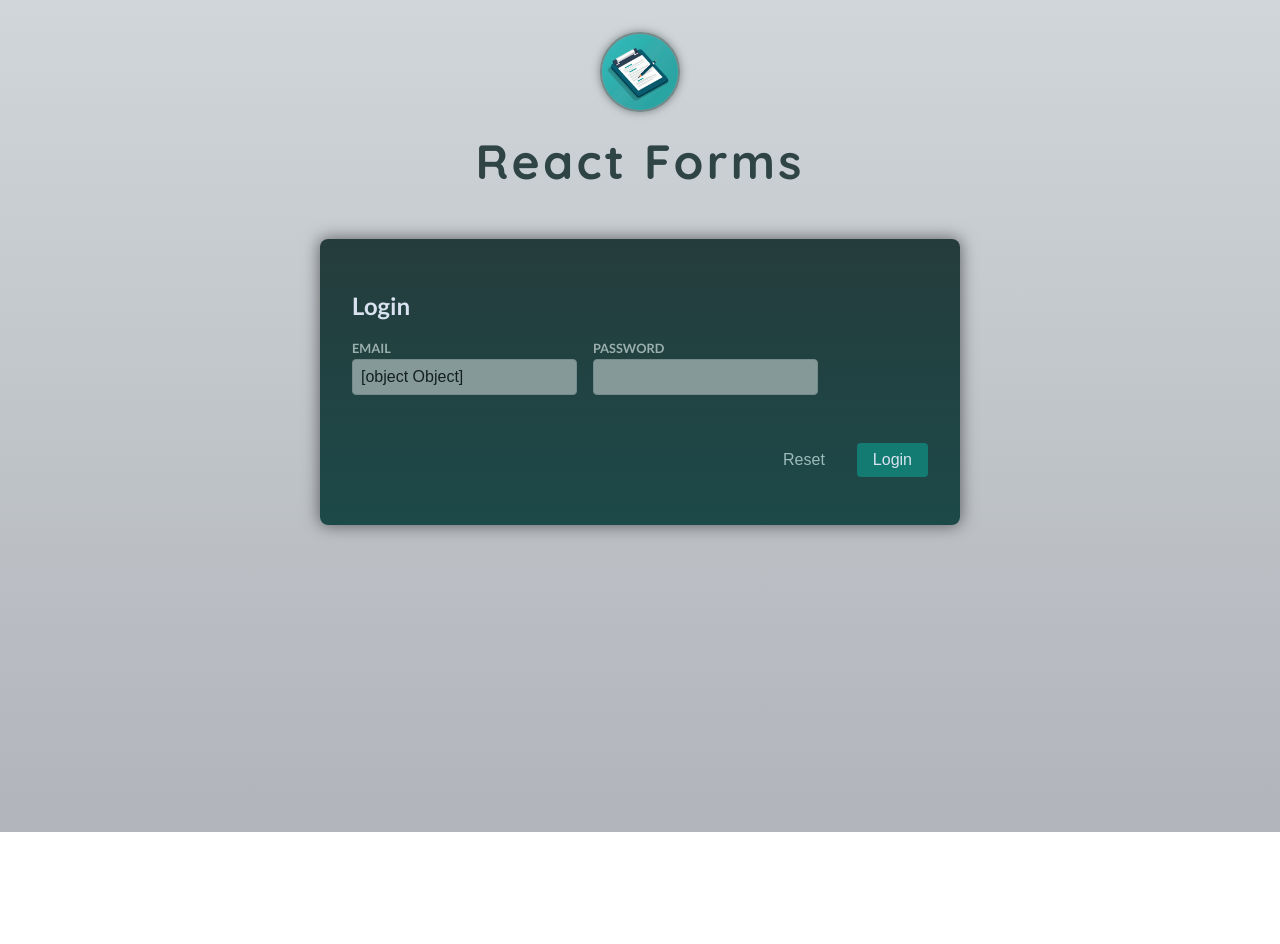
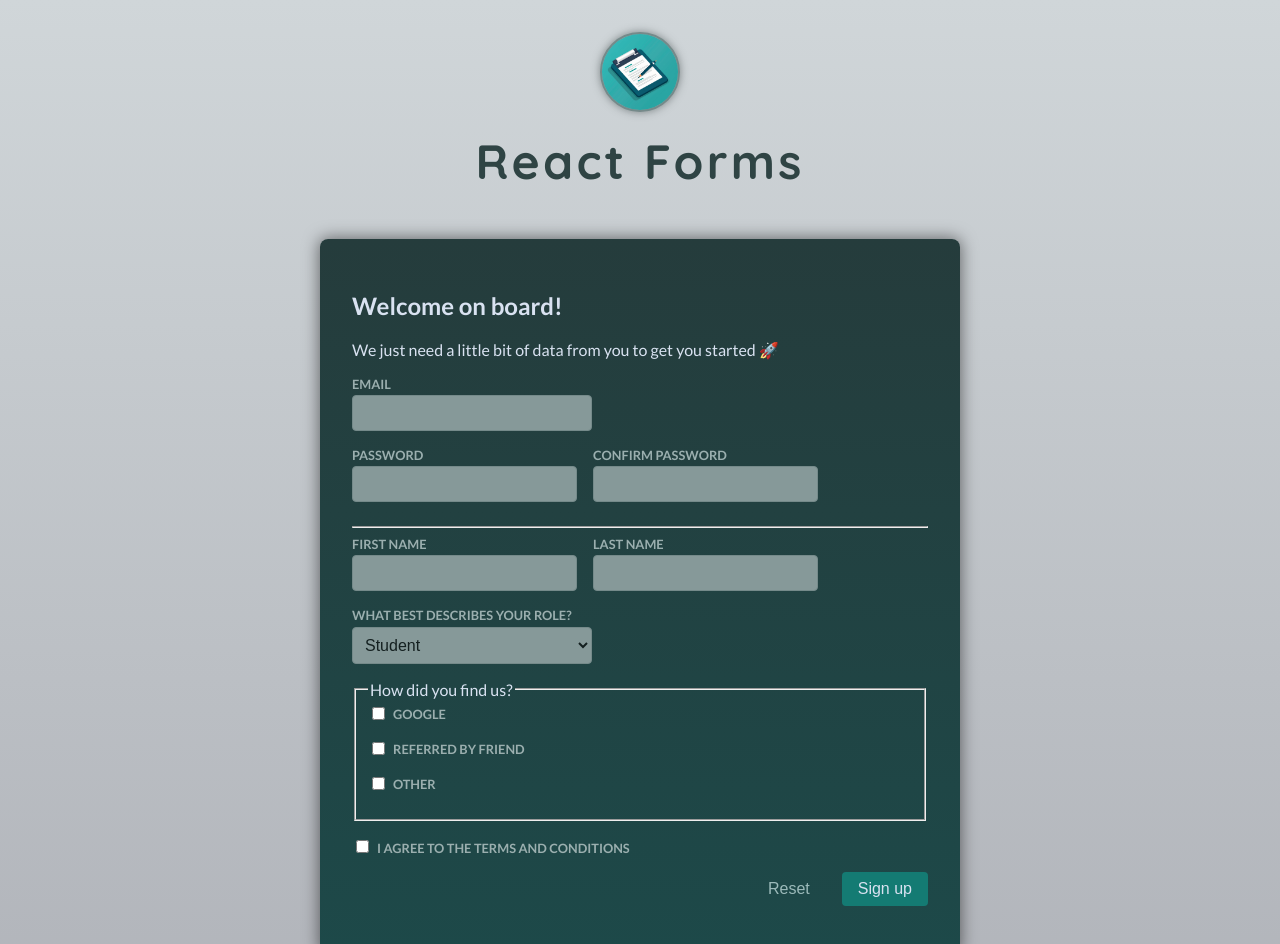
Before and after one commit to colson0x1/advanced-react-forms, a React (Vite) app: page / in a window 1280 px wide. Shown: the top 944 px of the page. Before the commit the page ends 832 px from the top, so only its background shows below. Built offline with nearby package versions, Linux system fonts and the light colour scheme.

Commit message:
validate input via builtin validation props

```diff
--- a/src/App.jsx
+++ b/src/App.jsx
@@ -1,12 +1,12 @@
 import Header from './components/Header.jsx';
-import Login from './components/StateLogin.jsx';
+import Signup from './components/SignupNativeFormDataAPI.jsx';
 
 function App() {
   return (
     <>
       <Header />
       <main>
-        <Login />
+        <Signup />
       </main>
     </>
   );
--- a/src/components/SignupNativeFormDataAPI.jsx
+++ b/src/components/SignupNativeFormDataAPI.jsx
@@ -57,13 +57,19 @@
 
       <div className='control'>
         <label htmlFor='email'>Email</label>
-        <input id='email' type='email' name='email' />
+        <input id='email' type='email' name='email' required />
       </div>
 
       <div className='control-row'>
         <div className='control'>
           <label htmlFor='password'>Password</label>
-          <input id='password' type='password' name='password' />
+          <input
+            id='password'
+            type='password'
+            name='password'
+            required
+            minLength={6}
+          />
         </div>
 
         <div className='control'>
@@ -72,6 +78,7 @@
             id='confirm-password'
             type='password'
             name='confirm-password'
+            required
           />
         </div>
       </div>
@@ -86,13 +93,13 @@
 
         <div className='control'>
           <label htmlFor='last-name'>Last Name</label>
-          <input type='text' id='last-name' name='last-name' />
+          <input type='text' id='last-name' name='last-name' required />
         </div>
       </div>
 
       <div className='control'>
         <label htmlFor='phone'>What best describes your role?</label>
-        <select id='role' name='role'>
+        <select id='role' name='role' required>
           <option value='student'>Student</option>
           <option value='teacher'>Teacher</option>
           <option value='employee'>Employee</option>
@@ -131,8 +138,13 @@
 
       <div className='control'>
         <label htmlFor='terms-and-conditions'>
-          <input type='checkbox' id='terms-and-conditions' name='terms' />I
-          agree to the terms and conditions
+          <input
+            type='checkbox'
+            id='terms-and-conditions'
+            name='terms'
+            required
+          />
+          I agree to the terms and conditions
         </label>
       </div>
 
```
